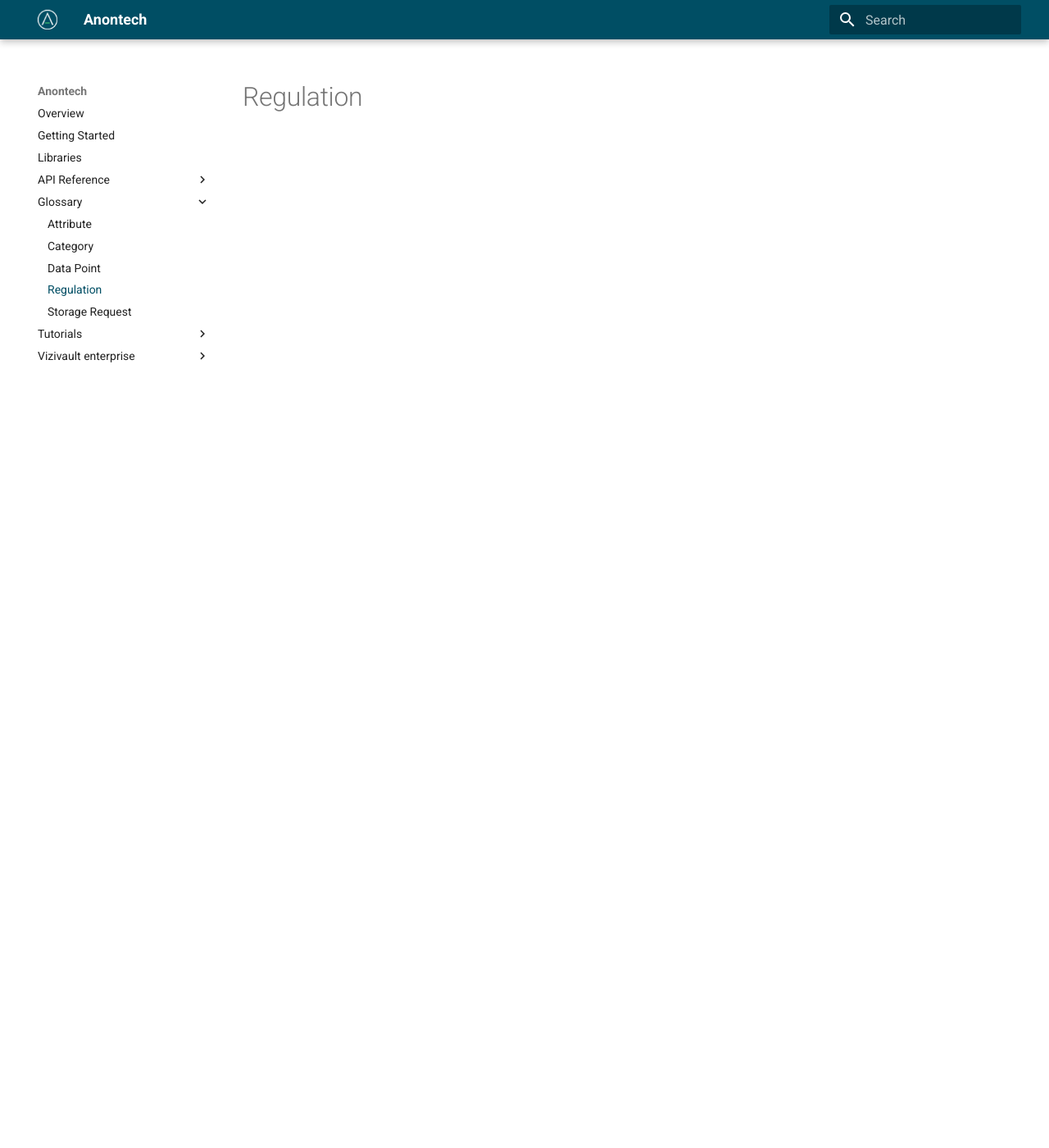
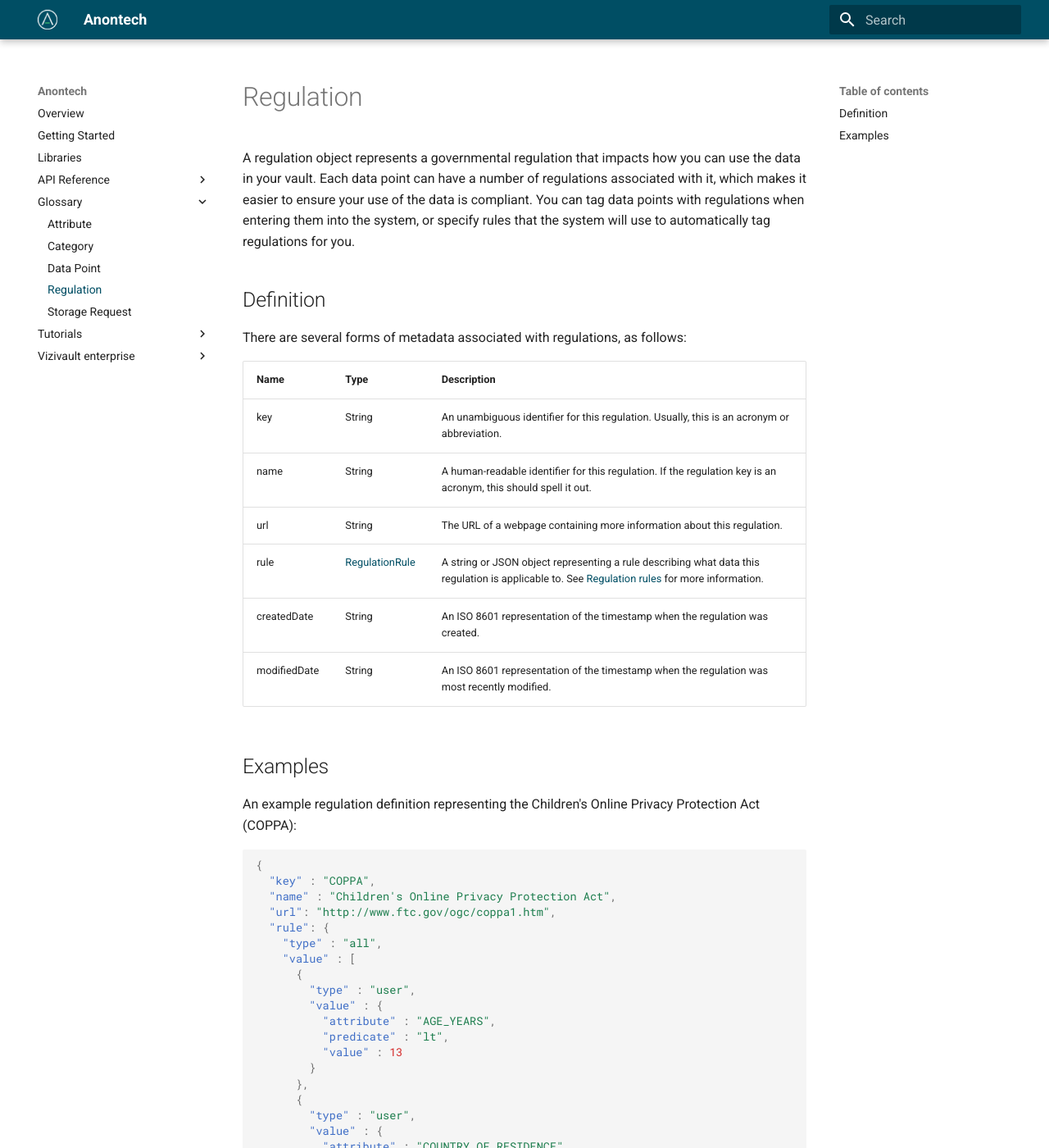
Before and after one commit to anontechnology/documentation, an MkDocs documentation site: the page built from docs/glossary/regulation.md, in a window 1280 px wide and 1400 px high. Shown: the whole window at 82% size. Built offline with MkDocs 1.6.1 and Material for MkDocs 9.7.7, drawn with Linux system fonts in a browser that asks for light colours; some of the changed text lies outside the part shown.

Commit message:
added regulations to glossary

````diff
--- a/docs/glossary/regulation.md
+++ b/docs/glossary/regulation.md
@@ -1 +1,51 @@
 # Regulation
+
+A regulation object represents a governmental regulation that impacts how you can use the data in your vault. Each data point can have a number of regulations associated with it, which makes it easier to ensure your use of the data is compliant. You can tag data points with regulations when entering them into the system, or specify rules that the system will use to automatically tag regulations for you.
+
+## Definition
+
+There are several forms of metadata associated with regulations, as follows:
+
+|Name |Type |Description|
+|-----|-----|-----------|
+|key|String|An unambiguous identifier for this regulation. Usually, this is an acronym or abbreviation.|
+|name|String|A human-readable identifier for this regulation. If the regulation key is an acronym, this should spell it out.|
+|url|String|The URL of a webpage containing more information about this regulation.|
+|rule|[RegulationRule](/docs/tutorials/regulation-rules.md)|A string or JSON object representing a rule describing what data this regulation is applicable to. See [Regulation rules](/docs/tutorials/regulation-rules.md) for more information.|
+|createdDate|String|An ISO 8601 representation of the timestamp when the regulation was created.|
+|modifiedDate|String|An ISO 8601 representation of the timestamp when the regulation was most recently modified.|
+
+## Examples
+
+An example regulation definition representing the Children's Online Privacy Protection Act (COPPA):
+
+```json
+{
+  "key" : "COPPA",
+  "name" : "Children's Online Privacy Protection Act",
+  "url": "http://www.ftc.gov/ogc/coppa1.htm",
+  "rule": {
+    "type" : "all",
+    "value" : [
+      {
+        "type" : "user",
+        "value" : {
+          "attribute" : "AGE_YEARS",
+          "predicate" : "lt",
+          "value" : 13
+        }
+      },
+      {
+        "type" : "user",
+        "value" : {
+          "attribute" : "COUNTRY_OF_RESIDENCE",
+          "predicate" : "eq",
+          "value" : "US"
+        }
+      }
+    ]
+  },
+  "createdDate" : "2020-01-01T02:18:54Z",
+  "modifiedDate" : "2020-01-01T02:18:54Z"
+}
+```
````
